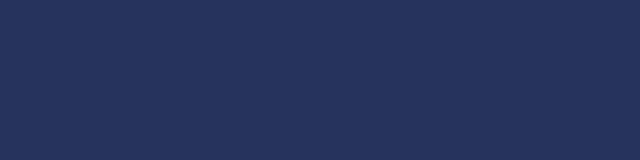
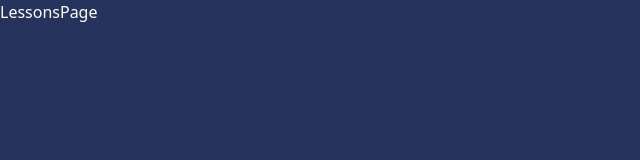
Before and after one commit to JamshidPts/LearnJs, a React (Vite) app: page /lessons in a window 1280 px wide. Before the commit this address had no page. Shown: the top 160 px of the page, without its empty margins (0-640 px from the left). Built offline with nearby package versions, Linux system fonts and the light colour scheme.

Commit message:
added lessonsPage

```diff
--- a/src/Router/Router.jsx
+++ b/src/Router/Router.jsx
@@ -1,13 +1,15 @@
 import React from 'react'
 import { Route, Routes } from 'react-router-dom'
 import HomePage from '../pages/HomePage'
+import LessonsPage from '../pages/LessonsPage'
 
 function Router() {
   return (
     <>
-    <Routes>
-        <Route index element={<HomePage />}/>
-    </Routes>
+      <Routes>
+        <Route index element={<HomePage />} />
+        <Route path='/lessons' element={<LessonsPage />} />
+      </Routes>
     </>
   )
 }
--- /dev/null
+++ b/src/pages/LessonsPage.jsx
@@ -0,0 +1,9 @@
+import React from 'react'
+
+function LessonsPage() {
+  return (
+    <div>LessonsPage</div>
+  )
+}
+
+export default LessonsPage
```
